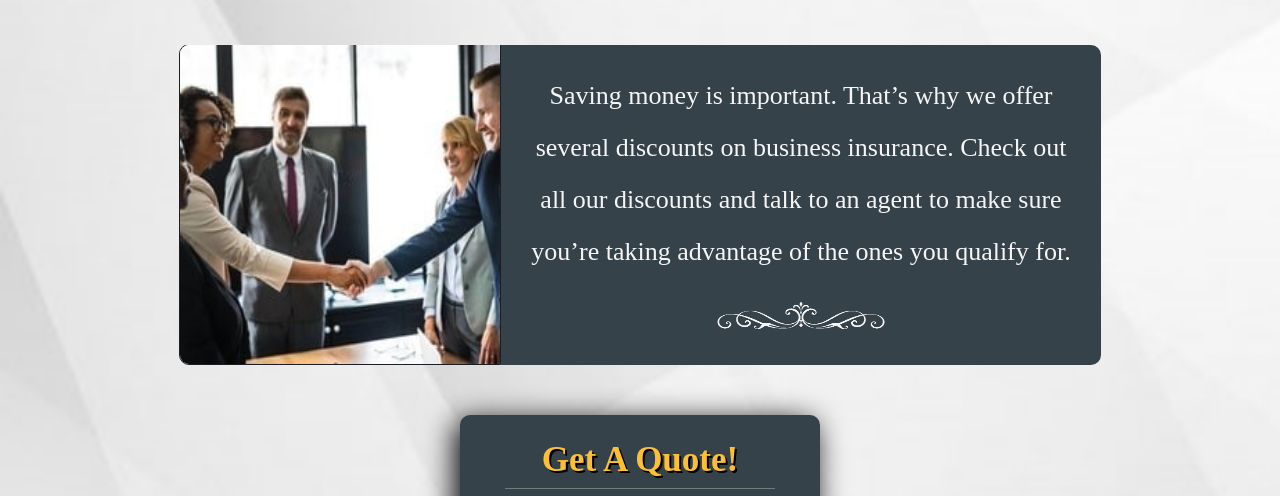
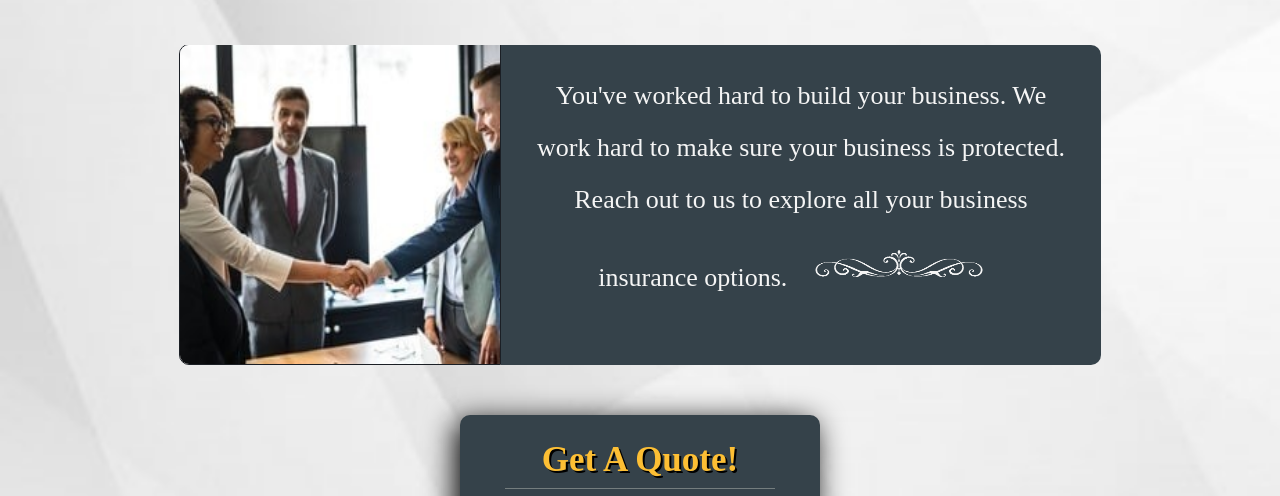
Before and after one commit to miwaro/knecht-insurance, a website: page src/types-of-insurance/business.html in a window 1280 px wide. Shown: the part 302-798 px from the top of the page. Drawn offline with Linux system fonts and the light colour scheme.

Commit message:
Update business insurance copy

```diff
--- a/src/types-of-insurance/business.html
+++ b/src/types-of-insurance/business.html
@@ -65,9 +65,8 @@
                 <img src="../img/business-square.jpg">
                 <div class="text">
                     <p class="secondary-paragraph">
-                        Saving money is important. That’s why we offer several discounts on business insurance.
-                        Check out all our discounts and talk to an agent to make sure
-                        you’re taking advantage of the ones you qualify for.
+                        You've worked hard to build your business.
+                        We work hard to make sure your business is protected. Reach out to us to explore all your business insurance options.
                         <img id="scroll-image-p" src="../img/scroll.png" height="45" width="210">
                     </p>
                 </div>
```
